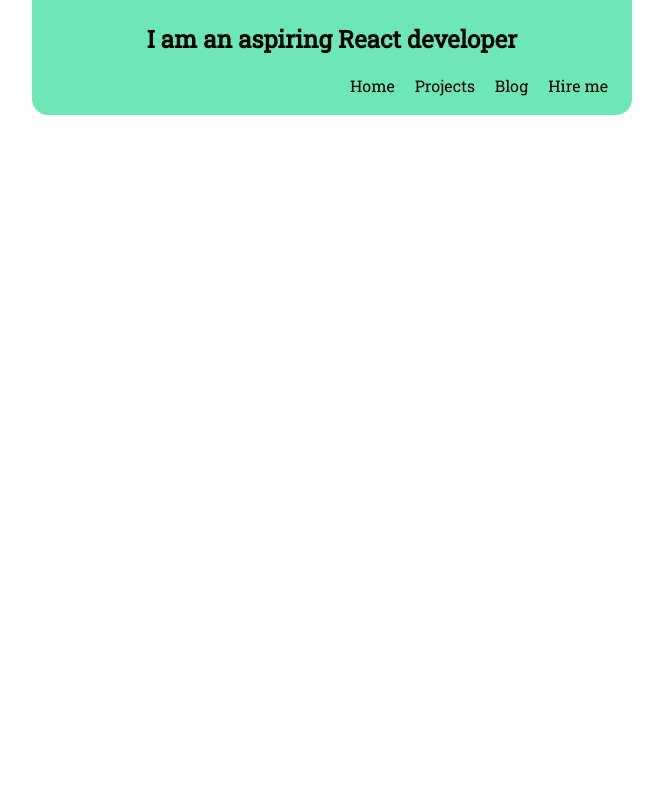
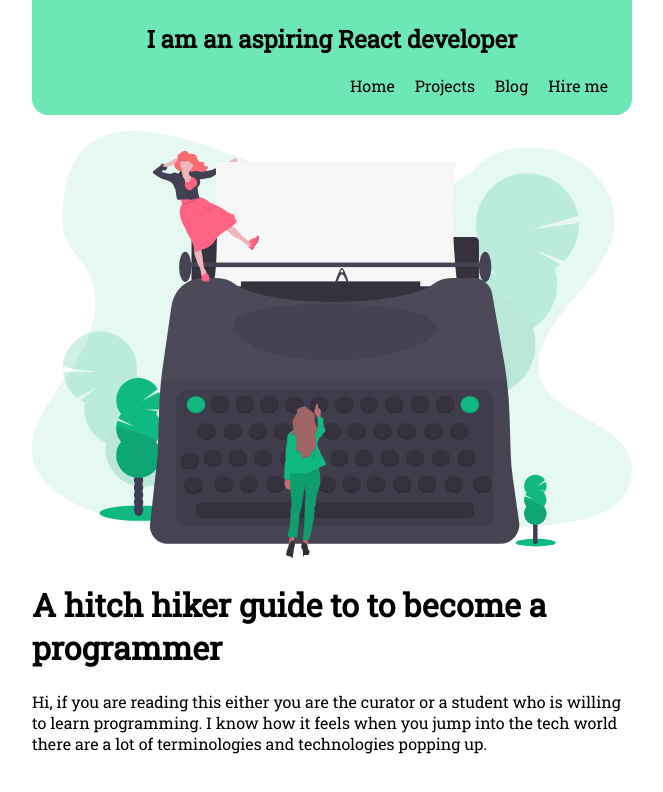
Before and after one commit to thatdevhassan/firstweb, a plain HTML site: page pages/blog.html in a window 1280 px wide. Shown: the whole page, without its empty margins (308-971 px from the left). Drawn offline with Linux system fonts and the light colour scheme.

Commit message:
feat: designing project and blog page

```diff
--- a/pages/blog.html
+++ b/pages/blog.html
@@ -13,8 +13,6 @@
 </head>
 
 <body>
-    <body>
-
     <nav class='navigation'>
         <h1 align="center">I am an aspiring React developer</h1>
         <ul align="right">
@@ -37,12 +35,22 @@
 
         </ul>
 
+    </nav>
+        <!-- main image -->
 
-            <!-- main image -->
-        </nav>
+    <div>
+        <img  class='responsive' src="/assets/blog.svg" alt="nothing lol">
+    </div>
 
 
-    </body>
+<!-- adding blog body -->
+<h1>A hitch hiker guide to to become a programmer</h1>
+
+<p>
+    Hi, if you are reading this either you are the curator or a  student who is willing to learn programming. I know how it feels when you jump into the tech world there are a lot of terminologies and technologies popping up.</p>
+</p>
+
+
 
 </body>
 
```
Also changed, not shown: pages/projects.html (+10 -2 lines), assets/blog.svg (added), assets/projects.svg (added). Lines whose indentation alone changed are shown as unchanged.
